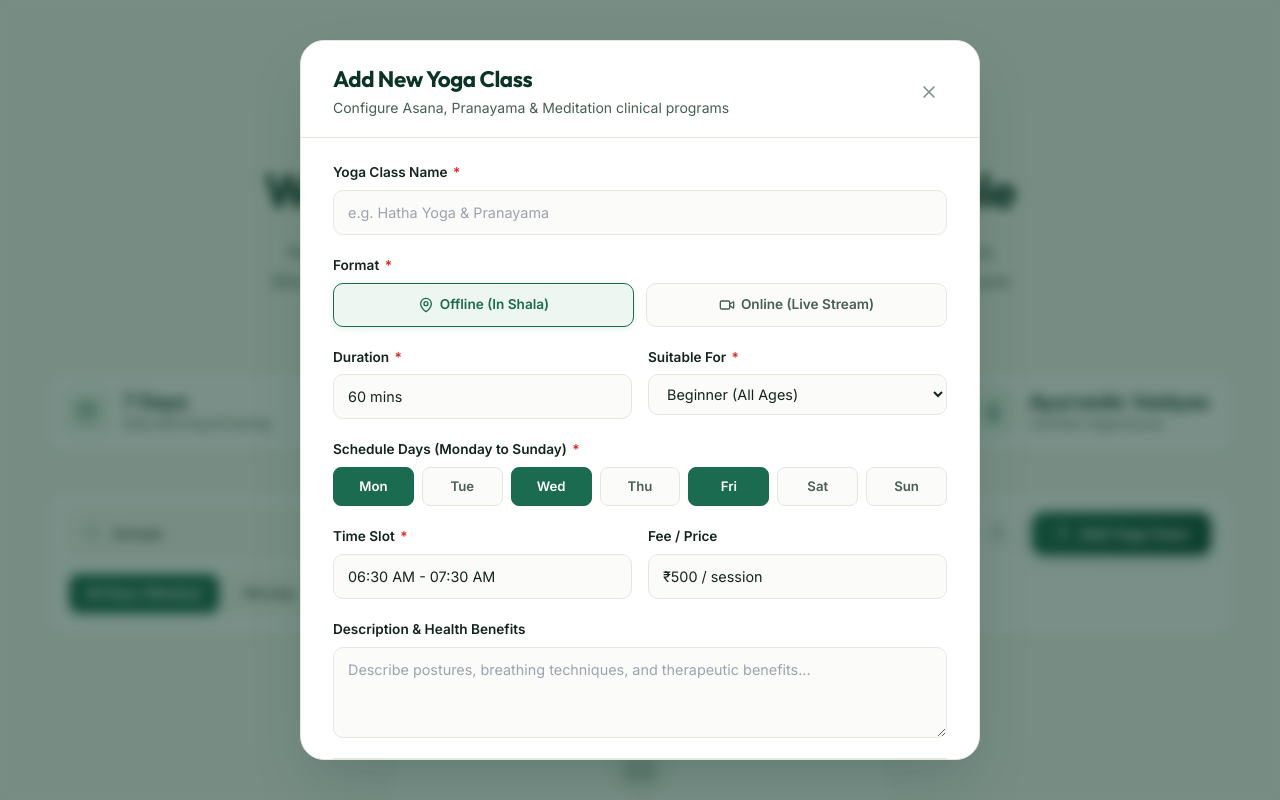
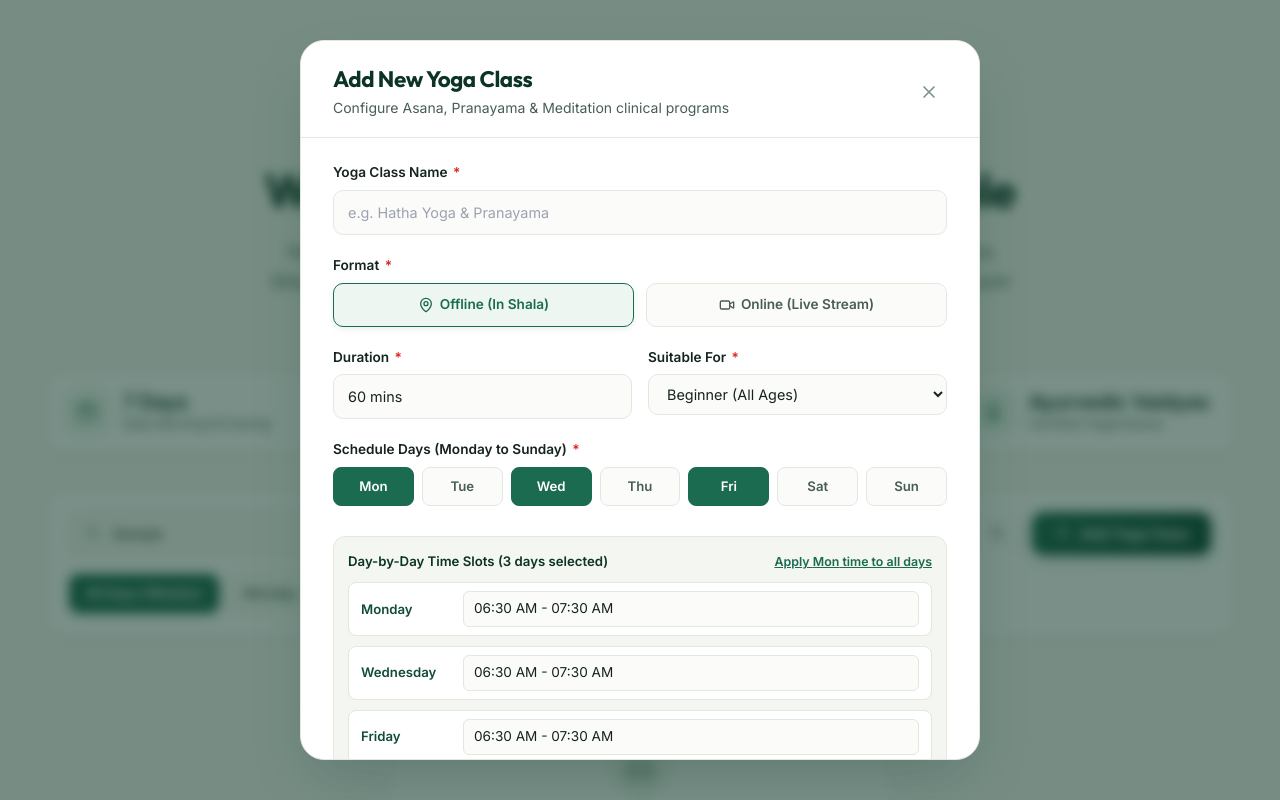
Before and after one commit to fahadmb123/Jeevayurniketan-ayurveda-app, a React (Vite) app in the folder frontend/: page /yoga in a window 1280 px wide. Both pictures are taken after typing "Sample" into the empty fields and a click on the button "Add Yoga Class". Shown: the top 800 px of the page. Built offline with nearby package versions, Linux system fonts and the light colour scheme.

Commit message:
feat(yoga): support day-to-day custom time slot selection for doctor schedule

```diff
--- a/frontend/src/features/yoga/components/YogaClassModal.css
+++ b/frontend/src/features/yoga/components/YogaClassModal.css
@@ -190,6 +190,80 @@
   border-color: var(--primary-green, #1B6B50);
 }
 
+/* Per-Day Time Slots Box */
+.yoga-modal__day-times-box {
+  background: var(--surface-secondary, #F3F6F1);
+  border: 1px solid var(--border-color, #E2E8DE);
+  border-radius: 12px;
+  padding: 14px;
+  display: flex;
+  flex-direction: column;
+  gap: 10px;
+  margin-top: 10px;
+}
+
+.yoga-modal__day-times-header {
+  display: flex;
+  align-items: center;
+  justify-content: space-between;
+  gap: 8px;
+  flex-wrap: wrap;
+}
+
+.yoga-modal__day-times-title {
+  font-size: 0.825rem;
+  font-weight: 600;
+  color: var(--primary-green-deep, #0B3326);
+}
+
+.yoga-modal__btn-apply-all {
+  background: none;
+  border: none;
+  color: var(--primary-green, #1B6B50);
+  font-size: 0.775rem;
+  font-weight: 600;
+  cursor: pointer;
+  text-decoration: underline;
+  padding: 0;
+}
+
+.yoga-modal__btn-apply-all:hover {
+  color: var(--primary-green-dark, #124C38);
+}
+
+.yoga-modal__day-time-row {
+  display: flex;
+  align-items: center;
+  gap: 12px;
+  background: #FFFFFF;
+  padding: 8px 12px;
+  border-radius: 8px;
+  border: 1px solid var(--border-color, #E2E8DE);
+}
+
+.yoga-modal__day-label {
+  min-width: 90px;
+  font-weight: 600;
+  font-size: 0.825rem;
+  color: var(--primary-green-dark, #124C38);
+}
+
+.yoga-modal__day-time-input {
+  flex: 1;
+  padding: 6px 10px;
+  border: 1px solid var(--border-color, #E2E8DE);
+  border-radius: 6px;
+  font-size: 0.85rem;
+  outline: none;
+  color: var(--text-primary, #14241C);
+  background: var(--bg-color, #FBFBF9);
+}
+
+.yoga-modal__day-time-input:focus {
+  border-color: var(--primary-green, #1B6B50);
+  background: #FFFFFF;
+}
+
 .yoga-modal__error-hint {
   font-size: 0.775rem;
   color: #DC2626;
--- a/frontend/src/features/yoga/components/YogaClassModal.tsx
+++ b/frontend/src/features/yoga/components/YogaClassModal.tsx
@@ -23,6 +23,24 @@ const DURATION_PRESETS = [
   '120 mins',
 ];
 
+const computeSummaryTime = (items: { day: DayOfWeek; time: string }[]): string => {
+  if (!items || items.length === 0) return '';
+  const firstTime = items[0].time.trim();
+  const allSame = items.every((i) => i.time.trim() === firstTime);
+  if (allSame) {
+    return firstTime;
+  }
+  const groups: Record<string, string[]> = {};
+  items.forEach((item) => {
+    const t = item.time.trim() || 'TBD';
+    if (!groups[t]) groups[t] = [];
+    groups[t].push(item.day.slice(0, 3));
+  });
+  return Object.entries(groups)
+    .map(([time, days]) => `${days.join(', ')}: ${time}`)
+    .join(' | ');
+};
+
 interface FormContentProps {
   initialData?: YogaSession | null;
   onClose: () => void;
@@ -38,24 +56,40 @@ const YogaClassFormContent: React.FC<FormContentProps> = ({
 
   const [formData, setFormData] = useState<YogaFormData>(() => {
     if (initialData) {
+      const initialDays = initialData.days || ['Monday', 'Wednesday', 'Friday'];
+      const defaultTime = initialData.time || '06:30 AM - 07:30 AM';
+      const scheduleItems =
+        initialData.scheduleItems && initialData.scheduleItems.length > 0
+          ? initialData.scheduleItems
+          : initialDays.map((d) => ({ day: d, time: defaultTime }));
+
       return {
         title: initialData.title || '',
         duration: initialData.duration || '60 mins',
         format: initialData.format || 'offline',
         suitableFor: initialData.suitableFor || SUITABLE_FOR_OPTIONS[0],
-        days: initialData.days || ['Monday', 'Wednesday', 'Friday'],
-        time: initialData.time || '06:30 AM - 07:30 AM',
+        days: initialDays,
+        time: initialData.time || defaultTime,
+        scheduleItems,
         description: initialData.description || '',
         price: initialData.price || '₹500 / session',
       };
     }
+
+    const defaultDays: DayOfWeek[] = ['Monday', 'Wednesday', 'Friday'];
+    const defaultSchedule = defaultDays.map((d) => ({
+      day: d,
+      time: '06:30 AM - 07:30 AM',
+    }));
+
     return {
       title: '',
       duration: '60 mins',
       format: 'offline',
       suitableFor: SUITABLE_FOR_OPTIONS[0],
-      days: ['Monday', 'Wednesday', 'Friday'],
+      days: defaultDays,
       time: '06:30 AM - 07:30 AM',
+      scheduleItems: defaultSchedule,
       description: '',
       price: '₹500 / session',
     };
@@ -68,11 +102,54 @@ const YogaClassFormContent: React.FC<FormContentProps> = ({
     setFormData((prev) => {
       const exists = prev.days.includes(day);
       if (exists) {
-        if (prev.days.length === 1) return prev;
-        return { ...prev, days: prev.days.filter((d) => d !== day) };
+        if (prev.days.length === 1) return prev; // At least one day must be selected
+        const newDays = prev.days.filter((d) => d !== day);
+        const newSchedule = (prev.scheduleItems || []).filter((item) => item.day !== day);
+        return {
+          ...prev,
+          days: newDays,
+          scheduleItems: newSchedule,
+          time: computeSummaryTime(newSchedule),
+        };
       } else {
-        return { ...prev, days: [...prev.days, day] };
+        const newDays = [...prev.days, day];
+        const defaultTime =
+          prev.scheduleItems?.[0]?.time || prev.time || '06:30 AM - 07:30 AM';
+        const newSchedule = [...(prev.scheduleItems || []), { day, time: defaultTime }];
+        return {
+          ...prev,
+          days: newDays,
+          scheduleItems: newSchedule,
+          time: computeSummaryTime(newSchedule),
+        };
       }
+    });
+  };
+
+  const handleDayTimeChange = (day: DayOfWeek, newTime: string) => {
+    setFormData((prev) => {
+      const updatedSchedule = (prev.scheduleItems || []).map((item) =>
+        item.day === day ? { ...item, time: newTime } : item
+      );
+      return {
+        ...prev,
+        scheduleItems: updatedSchedule,
+        time: computeSummaryTime(updatedSchedule),
+      };
+    });
+  };
+
+  const handleApplyTimeToAll = (targetTime: string) => {
+    setFormData((prev) => {
+      const updatedSchedule = (prev.scheduleItems || []).map((item) => ({
+        ...item,
+        time: targetTime,
+      }));
+      return {
+        ...prev,
+        scheduleItems: updatedSchedule,
+        time: targetTime,
+      };
     });
   };
 
@@ -81,8 +158,10 @@ const YogaClassFormContent: React.FC<FormContentProps> = ({
     if (!formData.title.trim()) newErrors.title = 'Class title is required.';
     if (!formData.duration.trim()) newErrors.duration = 'Duration is required.';
     if (!formData.suitableFor.trim()) newErrors.suitableFor = 'Please select who this is suitable for.';
-    if (!formData.time.trim()) newErrors.time = 'Time slot is required.';
     if (formData.days.length === 0) newErrors.days = 'Select at least one day.';
+    if (!formData.scheduleItems || formData.scheduleItems.some((item) => !item.time.trim())) {
+      newErrors.scheduleTimes = 'Please specify a time slot for each selected day.';
+    }
 
     setErrors(newErrors);
     return Object.keys(newErrors).length === 0;
@@ -136,7 +215,6 @@ const YogaClassFormContent: React.FC<FormContentProps> = ({
           {errors.title && <span className="yoga-modal__error-hint">{errors.title}</span>}
         </div>
 
-        {/* Format (Online / Offline / Hybrid) */}
         {/* Format (Offline / Online) */}
         <div className="yoga-modal__field">
           <label>
@@ -166,7 +244,7 @@ const YogaClassFormContent: React.FC<FormContentProps> = ({
           </div>
         </div>
 
-        {/* Duration & Suitable For (Difficulty with Age in Bracket) */}
+        {/* Duration & Suitable For */}
         <div className="yoga-modal__grid-2">
           <div className="yoga-modal__field">
             <label htmlFor="yoga-duration">
@@ -215,7 +293,7 @@ const YogaClassFormContent: React.FC<FormContentProps> = ({
           </div>
         </div>
 
-        {/* Schedule (Monday to Sunday) */}
+        {/* Schedule Days (Monday to Sunday) */}
         <div className="yoga-modal__field">
           <label>
             Schedule Days (Monday to Sunday) <span className="required">*</span>
@@ -238,23 +316,66 @@ const YogaClassFormContent: React.FC<FormContentProps> = ({
           {errors.days && <span className="yoga-modal__error-hint">{errors.days}</span>}
         </div>
 
-        {/* Time Slot & Fee / Price */}
-        <div className="yoga-modal__grid-2">
+        {/* Per-Day Time Slot Configuration */}
         <div className="yoga-modal__field">
-            <label htmlFor="yoga-time">
-              Time Slot <span className="required">*</span>
-            </label>
-            <input
-              id="yoga-time"
-              type="text"
-              className="yoga-modal__input"
-              placeholder="e.g. 06:30 AM - 07:30 AM"
-              value={formData.time}
-              onChange={(e) => setFormData({ ...formData, time: e.target.value })}
-            />
-            {errors.time && <span className="yoga-modal__error-hint">{errors.time}</span>}
+          <div className="yoga-modal__day-times-box">
+            <div className="yoga-modal__day-times-header">
+              <span className="yoga-modal__day-times-title">
+                Day-by-Day Time Slots ({formData.days.length}{' '}
+                {formData.days.length === 1 ? 'day' : 'days'} selected)
+              </span>
+              {formData.scheduleItems && formData.scheduleItems.length > 1 && (
+                <button
+                  type="button"
+                  className="yoga-modal__btn-apply-all"
+                  onClick={() =>
+                    handleApplyTimeToAll(
+                      formData.scheduleItems?.[0]?.time || '06:30 AM - 07:30 AM'
+                    )
+                  }
+                >
+                  Apply {formData.scheduleItems[0].day.slice(0, 3)} time to all days
+                </button>
+              )}
             </div>
 
+            {formData.scheduleItems?.map((item) => (
+              <div key={item.day} className="yoga-modal__day-time-row">
+                <span className="yoga-modal__day-label">{item.day}</span>
+                <input
+                  type="text"
+                  list="yoga-time-presets"
+                  className="yoga-modal__day-time-input"
+                  placeholder="e.g. 06:30 AM - 07:30 AM"
+                  value={item.time}
+                  onChange={(e) => handleDayTimeChange(item.day, e.target.value)}
+                />
+              </div>
+            ))}
+
+            <datalist id="yoga-time-presets">
+              <option value="06:00 AM - 07:00 AM" />
+              <option value="06:30 AM - 07:30 AM" />
+              <option value="07:00 AM - 08:00 AM" />
+              <option value="07:30 AM - 08:30 AM" />
+              <option value="08:00 AM - 09:00 AM" />
+              <option value="08:30 AM - 09:30 AM" />
+              <option value="10:00 AM - 11:00 AM" />
+              <option value="04:30 PM - 05:30 PM" />
+              <option value="05:00 PM - 06:00 PM" />
+              <option value="05:30 PM - 06:30 PM" />
+              <option value="06:00 PM - 07:00 PM" />
+              <option value="06:30 PM - 07:30 PM" />
+              <option value="07:30 PM - 08:30 PM" />
+            </datalist>
+
+            {errors.scheduleTimes && (
+              <span className="yoga-modal__error-hint">{errors.scheduleTimes}</span>
+            )}
+          </div>
+        </div>
+
+        {/* Fee / Price */}
         <div className="yoga-modal__field">
           <label htmlFor="yoga-price">Fee / Price</label>
           <input
@@ -265,7 +386,6 @@ const YogaClassFormContent: React.FC<FormContentProps> = ({
             value={formData.price}
             onChange={(e) => setFormData({ ...formData, price: e.target.value })}
           />
-          </div>
         </div>
 
         {/* Description & Health Benefits */}
--- a/frontend/src/features/yoga/services/yogaService.ts
+++ b/frontend/src/features/yoga/services/yogaService.ts
@@ -11,6 +11,11 @@ const DEFAULT_YOGA_SESSIONS: YogaSession[] = [
     suitableFor: 'Beginner (All Ages)',
     days: ['Monday', 'Wednesday', 'Friday'],
     time: '06:30 AM - 07:30 AM',
+    scheduleItems: [
+      { day: 'Monday', time: '06:30 AM - 07:30 AM' },
+      { day: 'Wednesday', time: '06:30 AM - 07:30 AM' },
+      { day: 'Friday', time: '06:30 AM - 07:30 AM' },
+    ],
     level: 'Beginner',
     description: 'Awaken your Prana (life-force) through traditional sun salutations combined with Anulom-Vilom and Bhastrika breathing techniques to balance Tridoshas.',
     price: '₹450 / session',
@@ -25,6 +30,11 @@ const DEFAULT_YOGA_SESSIONS: YogaSession[] = [
     suitableFor: 'Gentle & Restorative (Seniors 50+)',
     days: ['Tuesday', 'Thursday', 'Saturday'],
     time: '08:00 AM - 08:45 AM',
+    scheduleItems: [
+      { day: 'Tuesday', time: '08:00 AM - 08:45 AM' },
+      { day: 'Thursday', time: '08:00 AM - 08:45 AM' },
+      { day: 'Saturday', time: '08:30 AM - 09:15 AM' },
+    ],
     level: 'All Levels',
     description: 'Gentle micro-movements (Sukshma Vyayama) and customized postures targeting lumbar relaxation, cervical comfort, and arthritis alleviation.',
     price: '₹600 / session',
@@ -39,6 +49,11 @@ const DEFAULT_YOGA_SESSIONS: YogaSession[] = [
     suitableFor: 'All Levels (All Ages)',
     days: ['Monday', 'Wednesday', 'Sunday'],
     time: '07:30 PM - 08:30 PM',
+    scheduleItems: [
+      { day: 'Monday', time: '07:30 PM - 08:30 PM' },
+      { day: 'Wednesday', time: '07:30 PM - 08:30 PM' },
+      { day: 'Sunday', time: '07:30 PM - 08:30 PM' },
+    ],
     level: 'All Levels',
     description: 'Deep psychological reset through guided psychic sleep (Yoga Nidra). Reduces cortisol, calms hyperactive Vata dosha, and restores restorative sleep cycles.',
     price: '₹400 / session',
@@ -53,6 +68,11 @@ const DEFAULT_YOGA_SESSIONS: YogaSession[] = [
     suitableFor: 'Intermediate (Adults 18-50)',
     days: ['Tuesday', 'Thursday', 'Saturday'],
     time: '06:00 AM - 07:15 AM',
+    scheduleItems: [
+      { day: 'Tuesday', time: '06:00 AM - 07:15 AM' },
+      { day: 'Thursday', time: '06:00 AM - 07:15 AM' },
+      { day: 'Saturday', time: '06:30 AM - 07:45 AM' },
+    ],
     level: 'Intermediate',
     description: 'Dynamic synchronized breath-movement sequences to kindle digestive fire (Jatharagni), build muscular endurance, and enhance cardiovascular tone.',
     price: '₹550 / session',
@@ -66,7 +86,11 @@ const DEFAULT_YOGA_SESSIONS: YogaSession[] = [
     format: 'offline',
     suitableFor: 'Advanced (Adults 18+)',
     days: ['Saturday', 'Sunday'],
-    time: '05:00 PM - 06:30 PM',
+    time: 'Sat: 05:00 PM - 06:30 PM | Sun: 06:00 PM - 07:30 PM',
+    scheduleItems: [
+      { day: 'Saturday', time: '05:00 PM - 06:30 PM' },
+      { day: 'Sunday', time: '06:00 PM - 07:30 PM' },
+    ],
     level: 'Advanced',
     description: 'Slow-paced restorative poses supported by bolsters and natural herbs, combined with Tibetan singing bowl resonance for cellular harmony.',
     price: '₹750 / session',
@@ -81,6 +105,10 @@ const DEFAULT_YOGA_SESSIONS: YogaSession[] = [
     suitableFor: 'All Levels (All Ages)',
     days: ['Monday', 'Thursday'],
     time: '10:00 AM - 11:00 AM',
+    scheduleItems: [
+      { day: 'Monday', time: '10:00 AM - 11:00 AM' },
+      { day: 'Thursday', time: '10:00 AM - 11:00 AM' },
+    ],
     level: 'All Levels',
     description: 'Specialized therapeutic sequences designed to nourish the reproductive system, ease pelvic tension, and restore metabolic equilibrium.',
     price: '₹500 / session',
@@ -95,7 +123,19 @@ const loadSessionsFromStorage = (): YogaSession[] => {
     if (raw) {
       const parsed = JSON.parse(raw);
       if (Array.isArray(parsed) && parsed.length > 0) {
-        return parsed;
+        return parsed.map((item: YogaSession) => {
+          if (!item.scheduleItems || item.scheduleItems.length === 0) {
+            const defaultTime = item.time || '06:30 AM - 07:30 AM';
+            return {
+              ...item,
+              scheduleItems: (item.days || []).map((day) => ({
+                day,
+                time: defaultTime,
+              })),
+            };
+          }
+          return item;
+        });
       }
     }
   } catch (err) {
--- a/frontend/src/features/yoga/types/yoga.types.ts
+++ b/frontend/src/features/yoga/types/yoga.types.ts
@@ -29,14 +29,20 @@ export const SUITABLE_FOR_OPTIONS = [
   'Gentle & Restorative (Seniors 50+)',
 ] as const;
 
+export interface DayScheduleItem {
+  day: DayOfWeek;
+  time: string; // e.g. "06:30 AM - 07:30 AM"
+}
+
 export interface YogaSession {
   id: string;
   title: string;
   duration: string;           // e.g. "60 mins"
-  format: YogaFormat;         // 'online' | 'offline' | 'hybrid'
+  format: YogaFormat;         // 'online' | 'offline'
   suitableFor: string;        // e.g. "Beginner (All Ages)"
   days: DayOfWeek[];          // ['Monday', 'Wednesday', 'Friday']
   time: string;               // e.g. "06:30 AM - 07:30 AM"
+  scheduleItems?: DayScheduleItem[]; // Per-day specific time slots
   description: string;
   level?: YogaLevel;
   ageGroup?: string;
@@ -56,6 +62,7 @@ export interface YogaFormData {
   suitableFor: string;
   days: DayOfWeek[];
   time: string;
+  scheduleItems?: DayScheduleItem[]; // Per-day specific time slots
   description: string;
   level?: YogaLevel;
   ageGroup?: string;
```
Also changed, not shown: frontend/src/features/yoga/components/YogaClassCard.css (+28 -0 lines), frontend/src/features/yoga/components/YogaClassCard.tsx (+20 -4 lines). Lines whose indentation alone changed are shown as unchanged.
